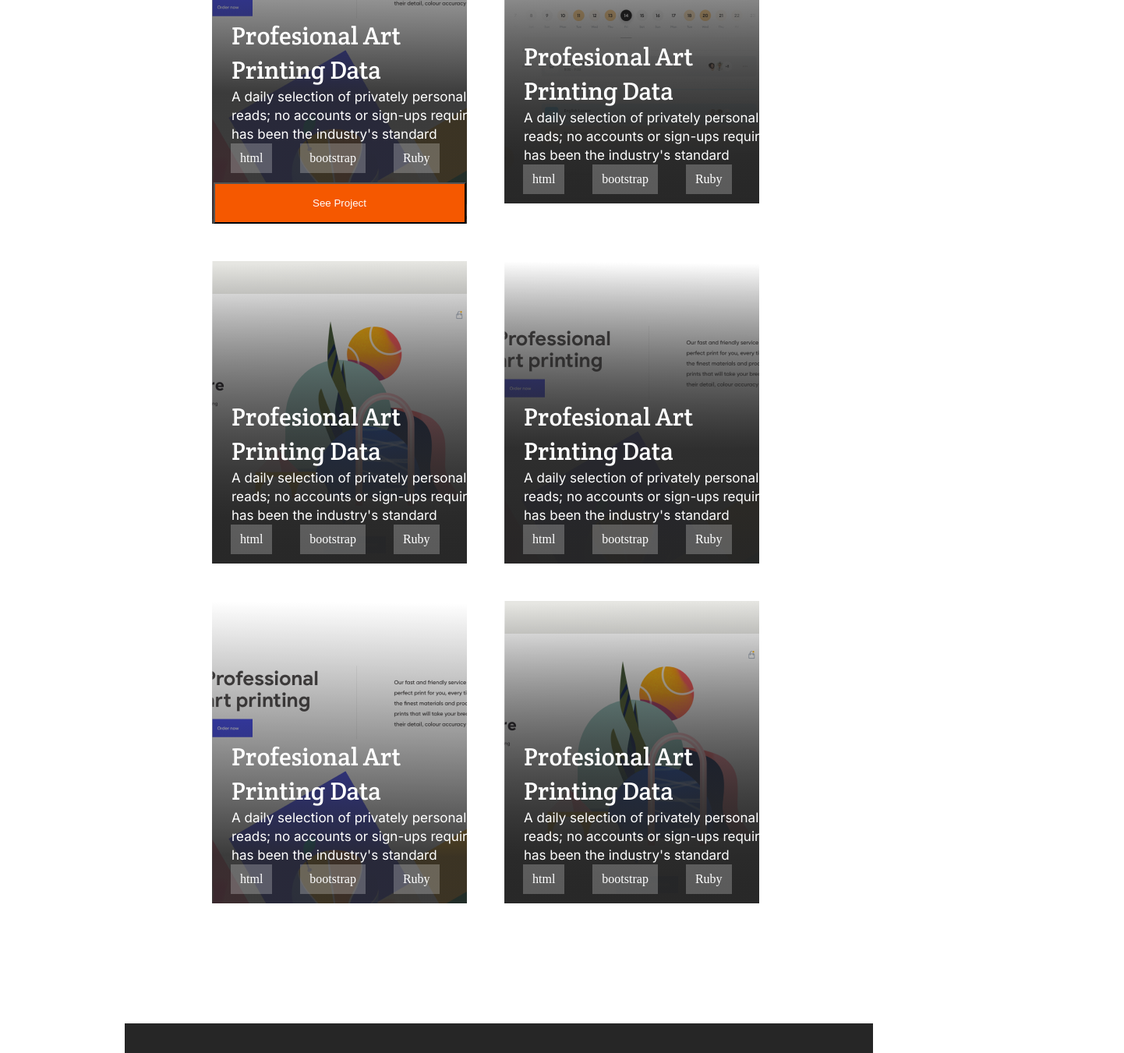
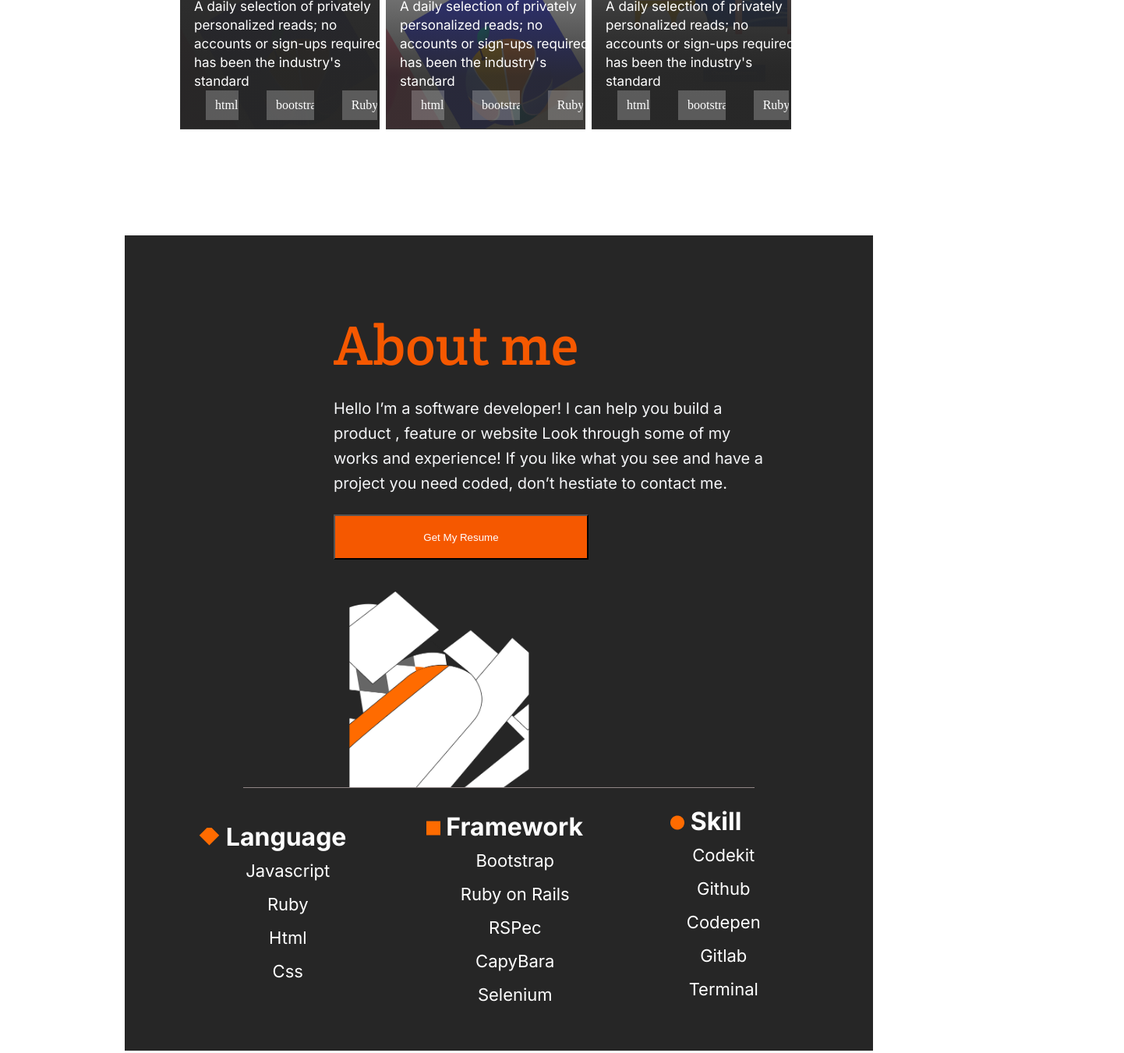
Before and after one commit to SAZZAD1Q2/My-Best-Portfolio, a website: page index.html in a window 1280 px wide. Shown: the part 2686-4037 px from the top of the page at 78% size, 1442 px wide, since content can reach past the window. Drawn offline with Linux system fonts and the light colour scheme.

Commit message:
css file fix

```diff
--- a/index.html
+++ b/index.html
@@ -221,6 +221,7 @@
 
    <!--about section start-->
    <section class="card-3">
+         <div class="about-total">
             <div class="about-row">
                 <div class="about-frist-row">
                     <div class="card-about-title"><h3>About me</h3></div>
@@ -228,22 +229,26 @@
                     <div class="work-button">
                         <button href="#" class="card-about-button">Get My Resume</button>
                     </div>
+                </div>
 
-            </div>
                 <div class="about-desk-img">
                     <div class="about-vector-img"></div>
 
                 </div>
                 <div class="about-lower-img"></div>
             </div>
+         </div>
+
+
     <!--skill part start-->
     <div class="skill">
+
         <div class="about-vector-im"></div>
         <div class="card-skill">
 
             <h3 class="skill-img lab"> <img src="img/skill55.png" alt=""> Language</h3>
             <ul class="skill-group slab">
-                <li class="skillname spslill">
+                <li class="skillname">
                     <a href="#">Javascript</a>
                 </li>
                 <li class="skillname">
@@ -261,7 +266,7 @@
 
             <h3 class="skill-img mab"> <img src="img/framwork56.png" alt=""> Framework</h3>
             <ul class="skill-group">
-                <li class="skillname spslill">
+                <li class="skillname">
                     <a href="#">Bootstrap</a>
                 </li>
                 <li class="skillname">
@@ -285,16 +290,16 @@
                 <li class="skillname spslill">
                     <a href="#">Codekit</a>
                 </li>
-                <li class="skillname">
+                <li class="skillname spslill">
                     <a href="#">Github</a>
                 </li>
-                <li class="skillname">
+                <li class="skillname spslill">
                     <a href="#">Codepen</a>
                 </li>
-                <li class="skillname">
+                <li class="skillname spslill">
                     <a href="#">Gitlab</a>
                 </li>
-                <li class="skillname">
+                <li class="skillname spslill">
                     <a class="lastskill" href="#">Terminal</a>
                 </li>
             </ul>
--- a/style.css
+++ b/style.css
@@ -514,6 +514,7 @@
     margin-top: 120px;
     padding-top: 120px;
     width: 375px;
+    height: 830px;
     background: #1c1a19;
   }
 
@@ -550,7 +551,7 @@
   }
 
   .skill {
-    margin-top: 107px;
+    padding-top: 107px;
     display: grid;
     place-items: center;
     width: 327px;
@@ -732,6 +733,12 @@
 }
 
 @media screen and (min-width: 768px) {
+  * {
+    margin: 0;
+    padding: 0;
+    overflow-x: hidden;
+    max-width: 100%;
+  }
   body {
     width: 100%;
   }
@@ -763,11 +770,11 @@
   }
 
   .navbar-ul {
-    width: 50%;
+    width: 80%;
     display: flex;
     justify-content: space-evenly;
     align-items: center;
-    margin-right: 166px;
+    margin-right: 180px;
     list-style: none;
   }
 
@@ -814,17 +821,20 @@
   /* === main start === */
 
   .main {
+    margin: 0;
+    padding: 0;
     width: 100vw;
     background-color: var(--color-black);
-    padding-bottom: 400px;
+    padding-bottom: 60px;
   }
 
   .main-container {
+    width: 100vw;
     display: flex;
     justify-content: space-between;
     align-items: center;
     flex-wrap: wrap;
-    height: 870px;
+    height: 670px;
     width: 100vw;
   }
 
@@ -878,6 +888,7 @@
     background-size: cover;
     background-position: 100%;
     margin-top: 0;
+    overflow: hidden;
   }
 
   .image {
@@ -1125,8 +1136,8 @@
   }
 
   .card2.professional-card-1 {
-    width: 327px;
-    margin: 24px;
+    margin-top: -62px;
+    width: 20vw;
     display: flex;
     flex-direction: column;
     flex-wrap: wrap;
@@ -1159,8 +1170,8 @@
   }
 
   .card2.professional-card-2 {
-    width: 327px;
-    margin: 24px;
+    width: 20vw;
+    margin: 4px;
     display: flex;
     flex-direction: column;
     flex-wrap: wrap;
@@ -1177,8 +1188,8 @@
   }
 
   .card2.professional-card-3 {
-    width: 327px;
-    margin: 24px;
+    width: 20vw;
+    margin: 4px;
     display: flex;
     flex-direction: column;
     flex-wrap: wrap;
@@ -1195,8 +1206,8 @@
   }
 
   .card2.professional-card-4 {
-    width: 327px;
-    margin: 24px;
+    width: 20vw;
+    margin: 4px;
     display: flex;
     flex-direction: column;
     flex-wrap: wrap;
@@ -1213,8 +1224,8 @@
   }
 
   .card2.professional-card-5 {
-    width: 327px;
-    margin: 24px;
+    width: 20vw;
+    margin: 4px;
     display: flex;
     flex-direction: column;
     flex-wrap: wrap;
@@ -1231,8 +1242,8 @@
   }
 
   .card2.professional-card-6 {
-    width: 327px;
-    margin: 24px;
+    width: 20vw;
+    margin: 4px;
     display: flex;
     flex-direction: column;
     flex-wrap: wrap;
@@ -1318,7 +1329,7 @@
     margin: 0 auto;
     margin-top: 2px;
     display: flex;
-    justify-content: space-between;
+    justify-content: center;
     align-items: center;
     flex-wrap: wrap;
     width: 75vw;
@@ -1360,15 +1371,18 @@
 
   .about-lower-img {
     margin: 0 auto;
-    width: 950px;
-    height: 1px;
-    margin-top: 40px;
-    background: #807975;
-    margin-bottom: 24px;
+    width: 20vw;
+   height: 1px;
+    background-image: url(img/about-last.png);
+    background-size: contain;
+    background-repeat: no-repeat;
+    background-position: center;
+    background: rgb(144, 133, 133);
+    padding: 0 200px;
   }
 
   .lab {
-    margin-top: -60px;
+    margin-top: -10px;
   }
 
   .mab {
@@ -1376,20 +1390,24 @@
   }
 
   .rab {
-    margin-top: -16px;
+    margin-top: -6px;
     margin-left: 22px;
   }
 
+  .spslill {
+    margin-right: 70px;
+  }
+
   .about-desk-img {
-    width: 472px;
+    width: 30vw;
     height: 252px;
     justify-content: flex-end;
     overflow: hidden;
   }
 
   .about-vector-img {
-    width: 672px;
-    height: 352px;
+    width: 60%;
+    height: 40vh;
     padding-right: -123px;
     transform: matrix(-1, 0, 0, 1, 0, 0);
     background-image: url(img/about-deskimg.png);
```
Also changed, not shown: img/about-last.png (added). Lines whose indentation alone changed are shown as unchanged.
